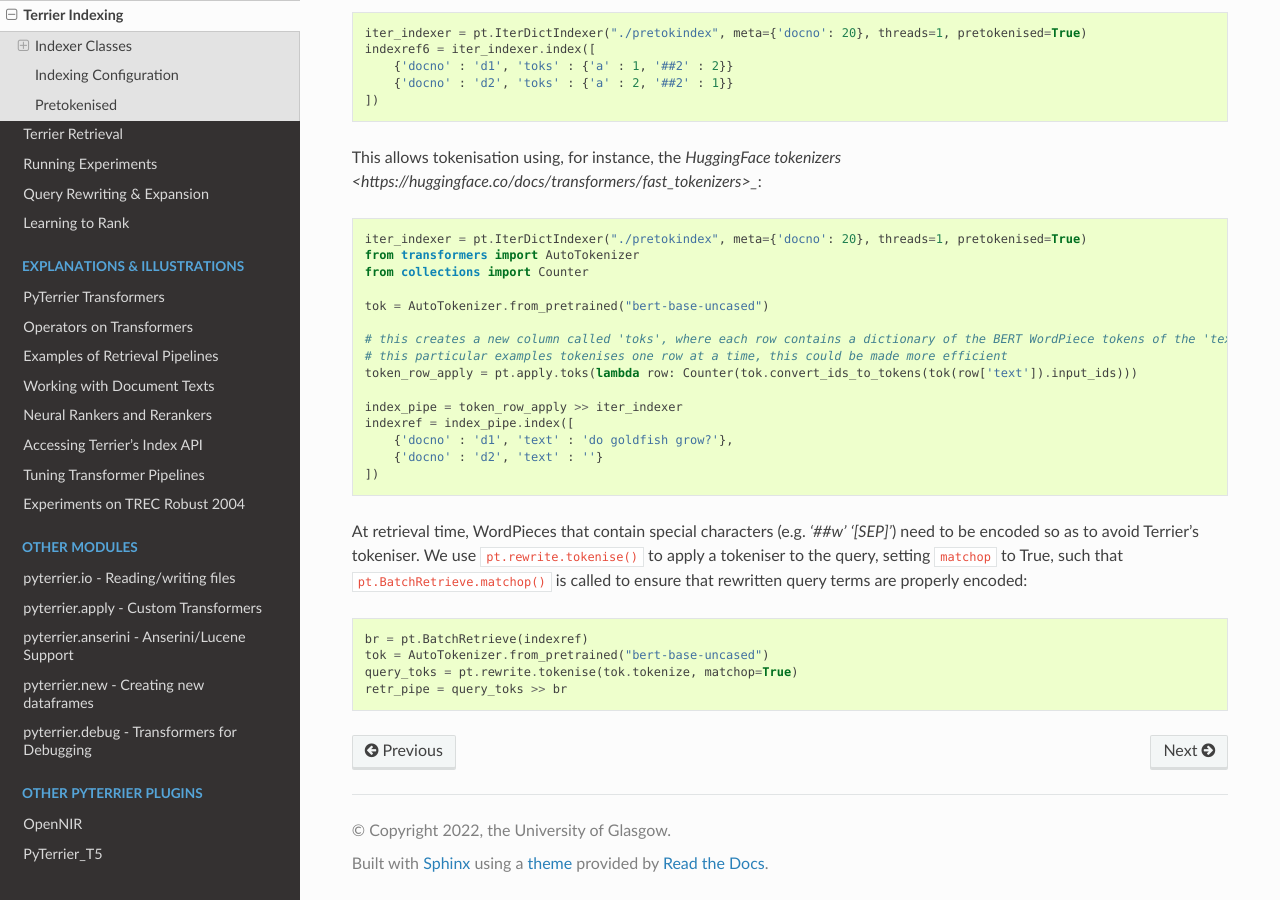
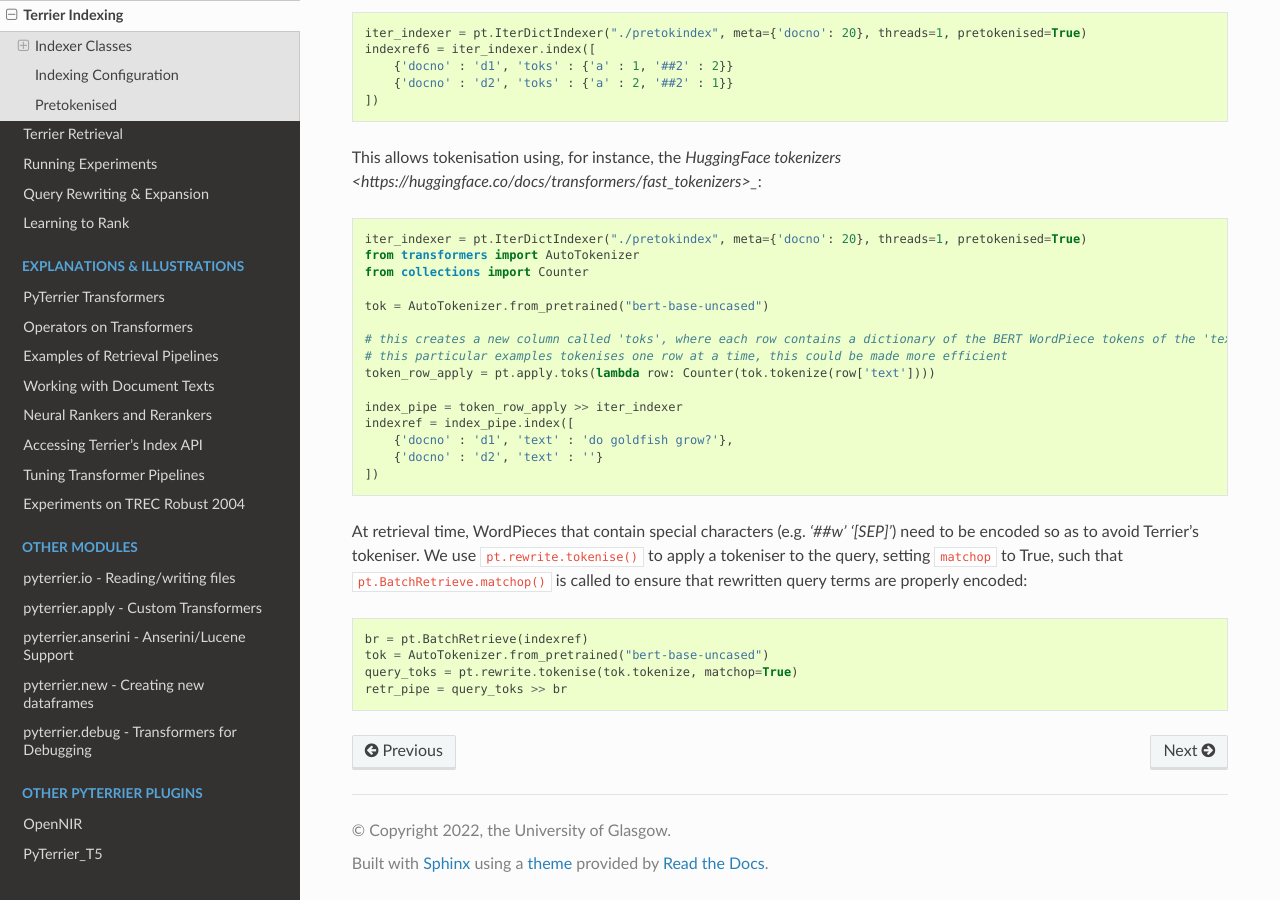
Before and after one commit to terrier-org/pyterrier, a Sphinx documentation site: the page built from docs/terrier-indexing.rst, in a window 1280 px wide and 900 px high, scrolled down 5920 px. Built offline with Sphinx 7.4.7 and the Read the Docs theme 2.0.0, drawn with Linux system fonts in a browser that asks for light colours; pages that are not in the unit, such as notebooks, are missing from menus; the version number is read from the project's files by our own code.

Commit message:
simplify bert tokenizer example

```diff
--- a/docs/terrier-indexing.rst
+++ b/docs/terrier-indexing.rst
@@ -241,7 +241,7 @@ This allows tokenisation using, for instance, the `HuggingFace tokenizers <https
 
     # this creates a new column called 'toks', where each row contains a dictionary of the BERT WordPiece tokens of the 'text' column
     # this particular examples tokenises one row at a time, this could be made more efficient
-    token_row_apply = pt.apply.toks(lambda row: Counter(tok.convert_ids_to_tokens(tok(row['text']).input_ids)))
+    token_row_apply = pt.apply.toks(lambda row: Counter(tok.tokenize(row['text'])))
 
     index_pipe = token_row_apply >> iter_indexer
     indexref = index_pipe.index([
```
